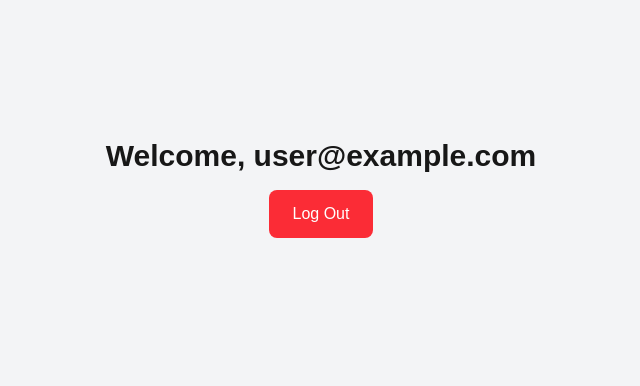
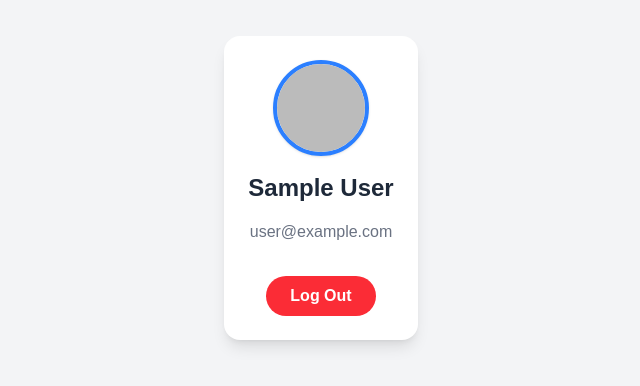
Before and after one commit to ThriveShadow/powerdock-web, a Next.js app: page /dashboard in a window 1280 px wide. Shown: the part 212-598 px from the top of the page, without its empty margins (319-959 px from the left). Built offline with nearby package versions, Linux system fonts and the light colour scheme; no server answers; sample sign-in values are in the browser's storage.

Commit message:
show user info [temporary]

```diff
--- a/app/dashboard/page.js
+++ b/app/dashboard/page.js
@@ -16,20 +16,40 @@ export default function Dashboard() {
     return () => unsubscribe();
   }, [router]);
 
-  if (!user) return <div className="text-center mt-10">Loading...</div>;
+  if (!user)
+    return <div className="text-center mt-10 text-gray-600">Loading...</div>;
 
   return (
-    <div className="min-h-screen flex flex-col items-center justify-center bg-gray-100">
-      <h1 className="text-3xl font-bold mb-4">Welcome, {user.email}</h1>
+    <div className="min-h-screen flex flex-col items-center justify-center bg-gray-100 px-4">
+      {/* Profile Section */}
+      <div className="bg-white rounded-2xl shadow-lg p-6 flex flex-col items-center space-y-4">
+        {user.photoURL ? (
+          <img
+            src={user.photoURL}
+            alt="Profile"
+            className="w-24 h-24 rounded-full border-4 border-blue-500 shadow"
+          />
+        ) : (
+          <div className="w-24 h-24 rounded-full bg-gray-300 flex items-center justify-center text-3xl">
+            {user.email?.[0]?.toUpperCase()}
+          </div>
+        )}
+
+        <h1 className="text-2xl font-bold text-gray-800">
+          {user.displayName || user.email}
+        </h1>
+        <p className="text-gray-500">{user.email}</p>
+
         <button
           onClick={async () => {
             await signOut(auth);
             router.push("/login");
           }}
-        className="bg-red-500 text-white px-6 py-3 rounded-lg hover:bg-red-600"
+          className="mt-4 bg-red-500 text-white px-6 py-2 rounded-full font-semibold hover:bg-red-600 transition"
         >
           Log Out
         </button>
       </div>
+    </div>
   );
 }
```
Lines whose indentation alone changed are shown as unchanged.
